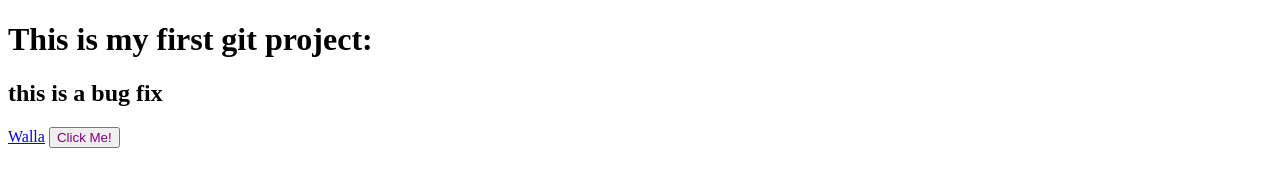
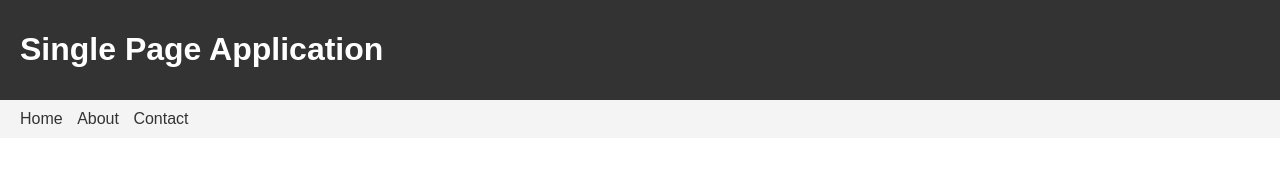
Before and after one commit to OphirOkman/OphirOkman.github.io, a plain HTML site: page index.html in a window 1280 px wide. Drawn offline with Linux system fonts and the light colour scheme; no server answers.

Commit message:
Changed all files in dirctory

```diff
--- a/comments.js
+++ b/comments.js
@@ -1,10 +1,17 @@
-// this is an example of using git in the work flow:
+// Function to navigate between sections
+function navigateTo(sectionName) {
+  var content = document.getElementById("content");
+  var xhttp = new XMLHttpRequest();
+  xhttp.onreadystatechange = function () {
+    if (this.readyState == 4 && this.status == 200) {
+      content.innerHTML = this.responseText;
+    }
+  };
+  xhttp.open("GET", sectionName + ".html", true);
+  xhttp.send();
+}
 
-// 1. I write one part of the code
-// 2. another developer add his part
-// 3. we merge our work together
-
-//Problems that git solves:
-
-// 1. You can always go back to the code before the latest changes were made
-// 2. Each software engineer work in his local environment without the need of a server
+// Load default content on page load
+window.onload = function () {
+  navigateTo("home");
+};
--- a/index.html
+++ b/index.html
@@ -4,20 +4,21 @@
     <meta charset="UTF-8" />
     <meta name="viewport" content="width=device-width, initial-scale=1.0" />
     <title>Document</title>
-    <script src="comments.js"></script>
     <link rel="stylesheet" href="style.css">
-  </head>
-  <body>
-    <!-- this is the part of the code i added -->
-    <h1>This is my first git project:</h1>
-
-    <!-- another team member add the line later -->
-    <h2>this is a bug fix</h2>
-
-
-    <a href="//https:www.walla.co.il">Walla</a>
-
-    <button>Click Me!</button>
-
-  </body>
+    <script defer src="comments.js"></script>
+</head>
+<body>
+    <header>
+        <h1>Single Page Application</h1>
+    </header>
+    <nav>
+        <ul>
+            <li><a href="#" onclick="navigateTo('home')">Home</a></li>
+            <li><a href="#" onclick="navigateTo('about')">About</a></li>
+            <li><a href="#" onclick="navigateTo('contact')">Contact</a></li>
+        </ul>
+    </nav>
+    <section id="content">
+        <!-- Content will be dynamically loaded here -->
+    </section>
 </html>
--- a/style.css
+++ b/style.css
@@ -1,3 +1,31 @@
-button{
-    color: purple;
+/* Basic styling */
+body {
+    font-family: Arial, sans-serif;
+    margin: 0;
+    padding: 0;
 }
+header {
+    background-color: #333;
+    color: #fff;
+    padding: 10px 20px;
+}
+nav {
+    background-color: #f4f4f4;
+    padding: 10px 20px;
+}
+nav ul {
+    list-style: none;
+    padding: 0;
+    margin: 0;
+}
+nav ul li {
+    display: inline;
+    margin-right: 10px;
+}
+nav ul li a {
+    text-decoration: none;
+    color: #333;
+}
+section {
+    padding: 20px;
+}
```
